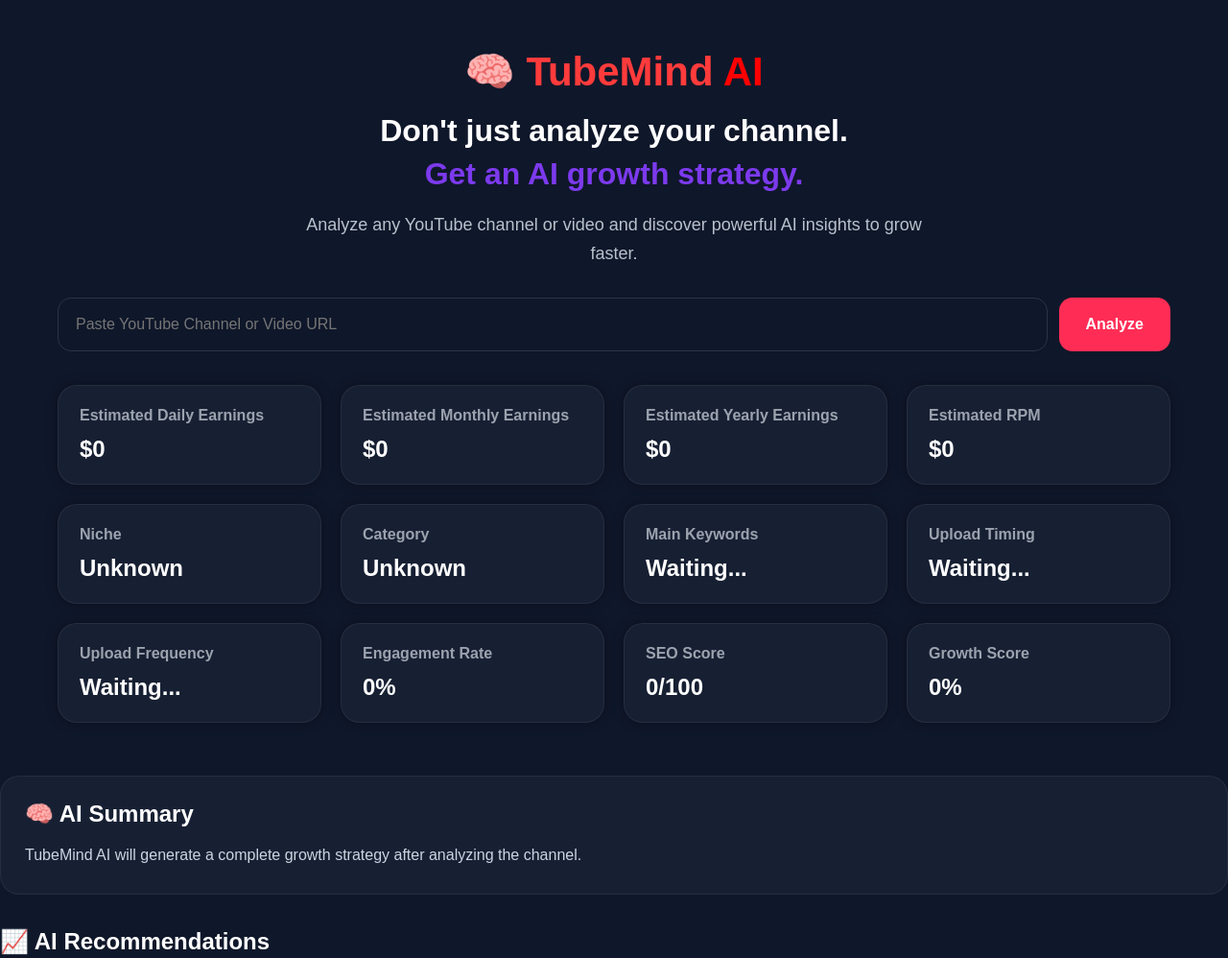
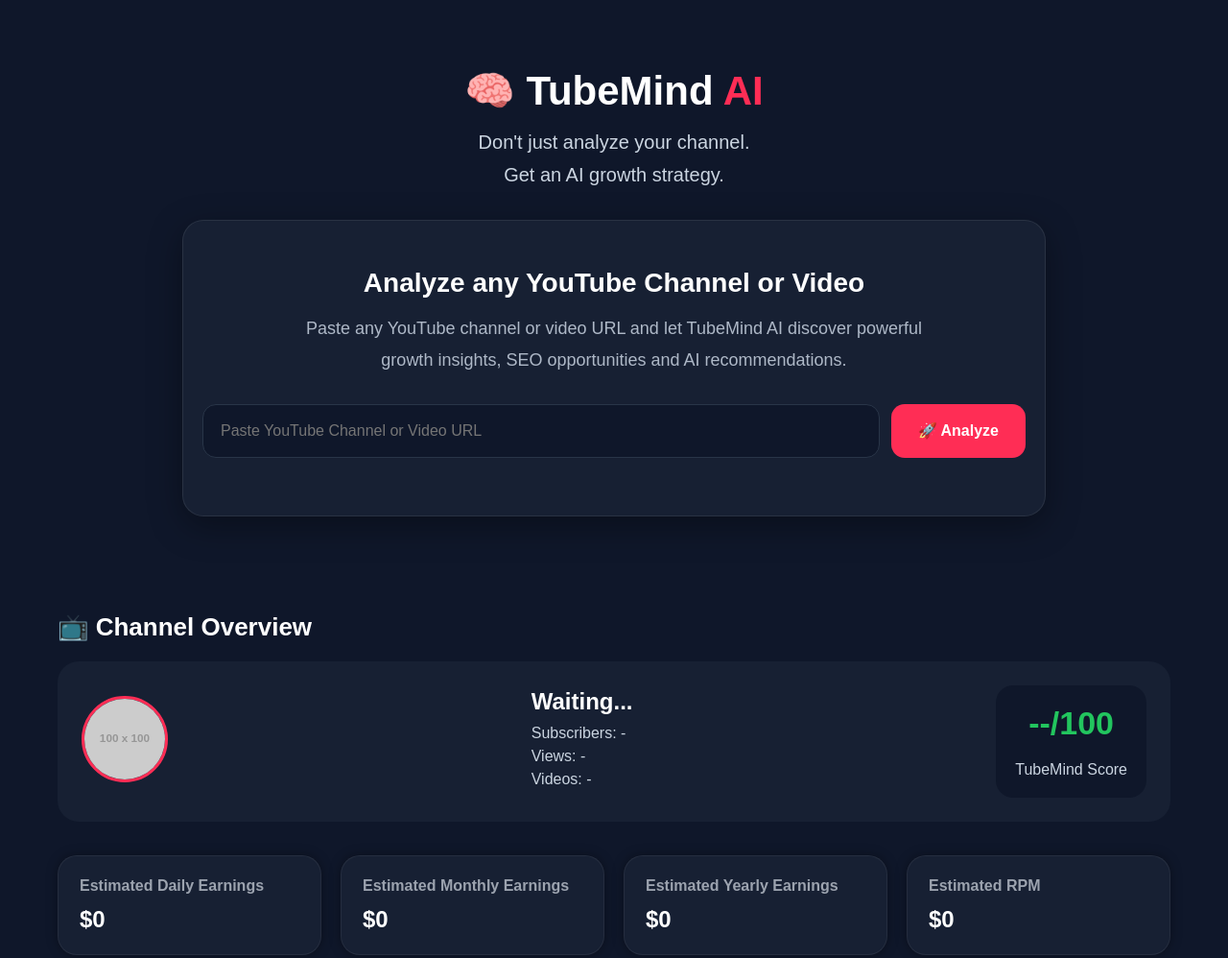
Before and after one commit to saeed101934/YouTube-Analyzer, a website: page index.html in a window 1280 px wide. Shown: the top 998 px of the page at 96% size. Drawn offline with Linux system fonts and the light colour scheme; placeholder pictures from the web are drawn by us.

Commit message:
TubeMind AI v2 Homepage

```diff
--- a/index.html
+++ b/index.html
@@ -1,35 +1,41 @@
 <!DOCTYPE html>
 <html lang="en">
+
 <head>
+
 <meta charset="UTF-8">
 <meta name="viewport" content="width=device-width, initial-scale=1.0">
 
-<title>YouTube Analyzer AI</title>
+<title>TubeMind AI</title>
 
 <link rel="stylesheet" href="style.css">
+
 </head>
 
 <body>
 
 <div class="container">
 
-<header>
+<header class="hero">
 
-  <div class="logo">
+<div class="brand">
+
 <h1>🧠 TubeMind <span>AI</span></h1>
+
+<p class="tagline">
+Don't just analyze your channel.<br>
+Get an AI growth strategy.
+</p>
+
 </div>
 
-  <h2>
-    Don't just analyze your channel.<br>
-    <span>Get an AI growth strategy.</span>
-  </h2>
+<div class="hero-box">
+
+<h2>Analyze any YouTube Channel or Video</h2>
 
 <p>
-    Analyze any YouTube channel or video and discover
-    powerful AI insights to grow faster.
+Paste any YouTube channel or video URL and let TubeMind AI discover powerful growth insights, SEO opportunities and AI recommendations.
 </p>
-
-</header>
 
 <div class="searchBox">
 
@@ -40,7 +46,7 @@
 
 <button id="analyzeBtn">
 
-Analyze
+🚀 Analyze
 
 </button>
 
@@ -48,12 +54,65 @@
 
 <div class="loading" id="loading">
 
-Analyzing...
+🧠 TubeMind AI is analyzing...
 
 </div>
 
+</div>
+
+</header>
+
+<section class="overview">
+
+<h2>📺 Channel Overview</h2>
+
+<div class="overview-card">
+
+<div class="channel-logo">
+
+<img
+id="channelLogo"
+src="https://placehold.co/100x100"
+alt="Channel Logo">
+
+</div>
+
+<div class="channel-info">
+
+<h3 id="channelName">
+
+Waiting...
+
+</h3>
+
+<p>Subscribers:
+<span id="subscribers">-</span></p>
+
+<p>Views:
+<span id="views">-</span></p>
+
+<p>Videos:
+<span id="videos">-</span></p>
+
+</div>
+
+<div class="score-box">
+
+<h2 id="tubeScore">
+
+--/100
+
+</h2>
+
+<p>TubeMind Score</p>
+
+</div>
+
+</div>
+
+</section>
+
 <div class="dashboard">
-
   <div class="card">
 
 <h3>Estimated Daily Earnings</h3>
@@ -175,8 +234,6 @@
 </div>
 
 </div>
-
-</div>
 <section class="ai-summary">
 
 <div class="summary-card">
@@ -184,7 +241,7 @@
 <h2>🧠 AI Summary</h2>
 
 <p id="aiSummary">
-      TubeMind AI will generate a complete growth strategy after analyzing the channel.
+TubeMind AI will generate a complete AI growth strategy after analyzing your YouTube channel or video.
 </p>
 
 </div>
@@ -198,30 +255,41 @@
 <div class="recommendation-grid">
 
 <div class="recommendation-card">
+
 <h3>🎯 Best Upload Time</h3>
+
 <p id="uploadRecommendation">
 Waiting for analysis...
 </p>
+
 </div>
 
 <div class="recommendation-card">
+
 <h3>🔥 Growth Opportunity</h3>
+
 <p id="growthRecommendation">
 Waiting for analysis...
 </p>
+
 </div>
 
 <div class="recommendation-card">
+
 <h3>🚀 Next Step</h3>
+
 <p id="nextRecommendation">
 Waiting for analysis...
 </p>
+
 </div>
 
 </div>
 
 </section>
 
+</div>
+
 <script src="script.js"></script>
 
 </body>
```
Lines whose indentation alone changed are shown as unchanged.
